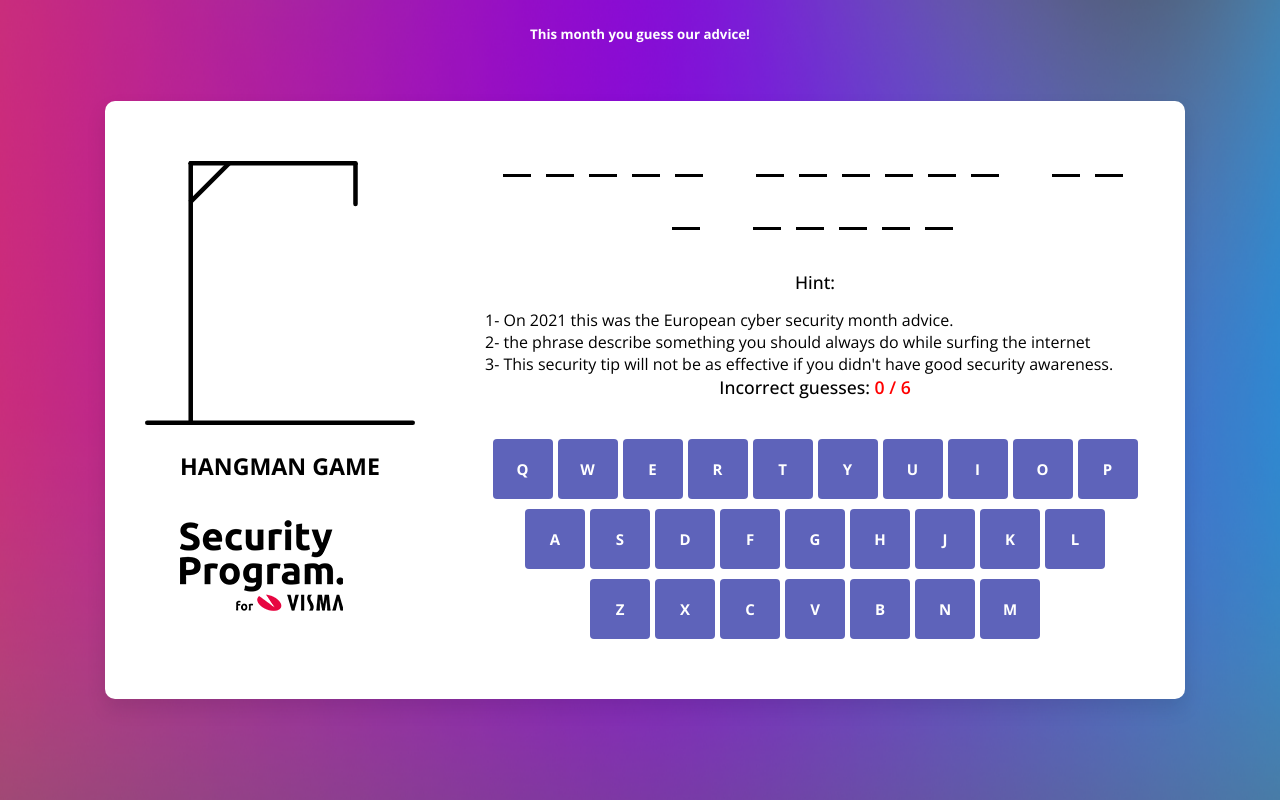
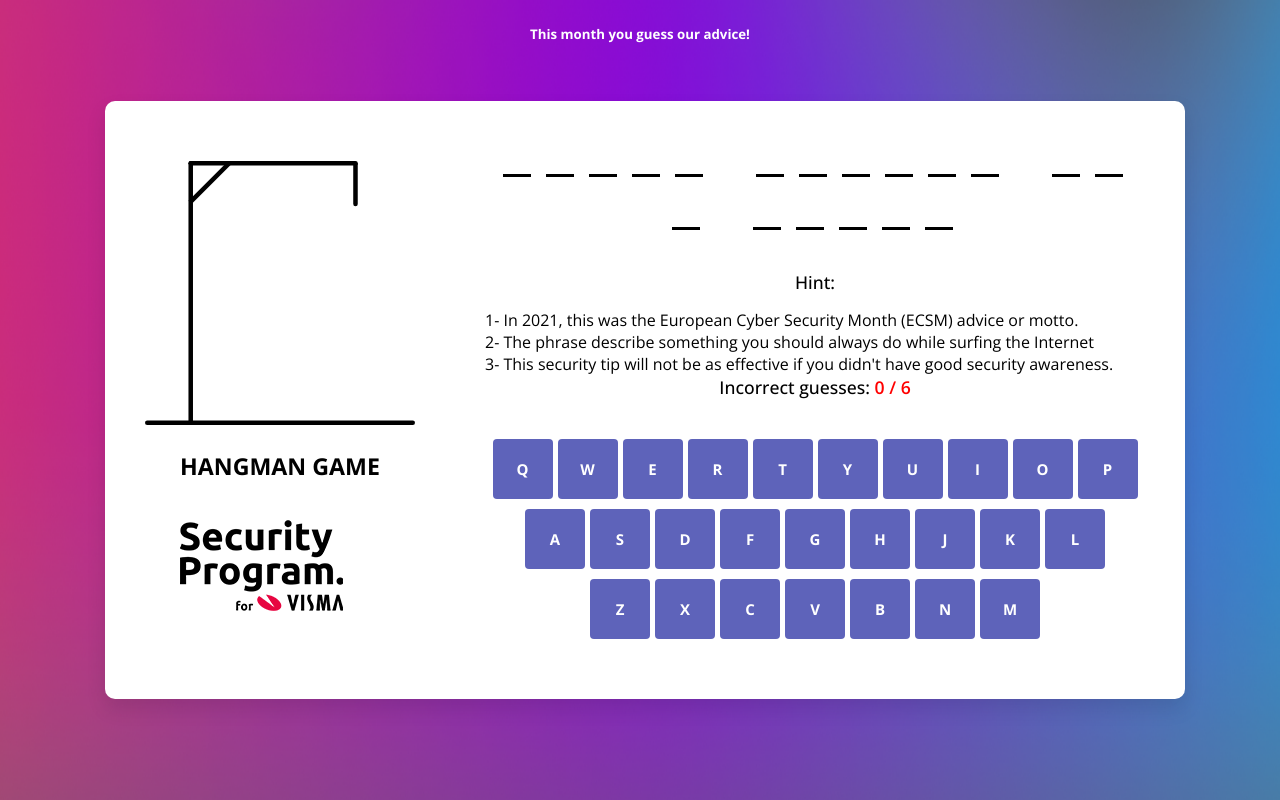
Before and after one commit to visma-prodsec/SecurityGame, a plain HTML site: page index.html in a window 1280 px wide. Drawn offline with nearby package versions, Linux system fonts and the light colour scheme; some icons are missing.

Commit message:
Update index.html
Typos

```diff
--- a/index.html
+++ b/index.html
@@ -37,7 +37,7 @@
         </div>
         <div class="game-box">
             <ul class="word-display"></ul>
-            <h4 class="hint-text">Hint: <b></b></h4> 1- On 2021 this was the European cyber security month advice. <br>2- the phrase describe something you should always do while surfing the internet<br> 3- This security tip will not be as effective if you didn't have good security awareness.
+            <h4 class="hint-text">Hint: <b></b></h4> 1- In 2021, this was the European Cyber Security Month (ECSM) advice or motto. <br>2- The phrase describe something you should always do while surfing the Internet<br> 3- This security tip will not be as effective if you didn't have good security awareness.
             <h4 class="guesses-text">Incorrect guesses: <b></b></h4>
                         <div class="keyboard"></div>
 
```
